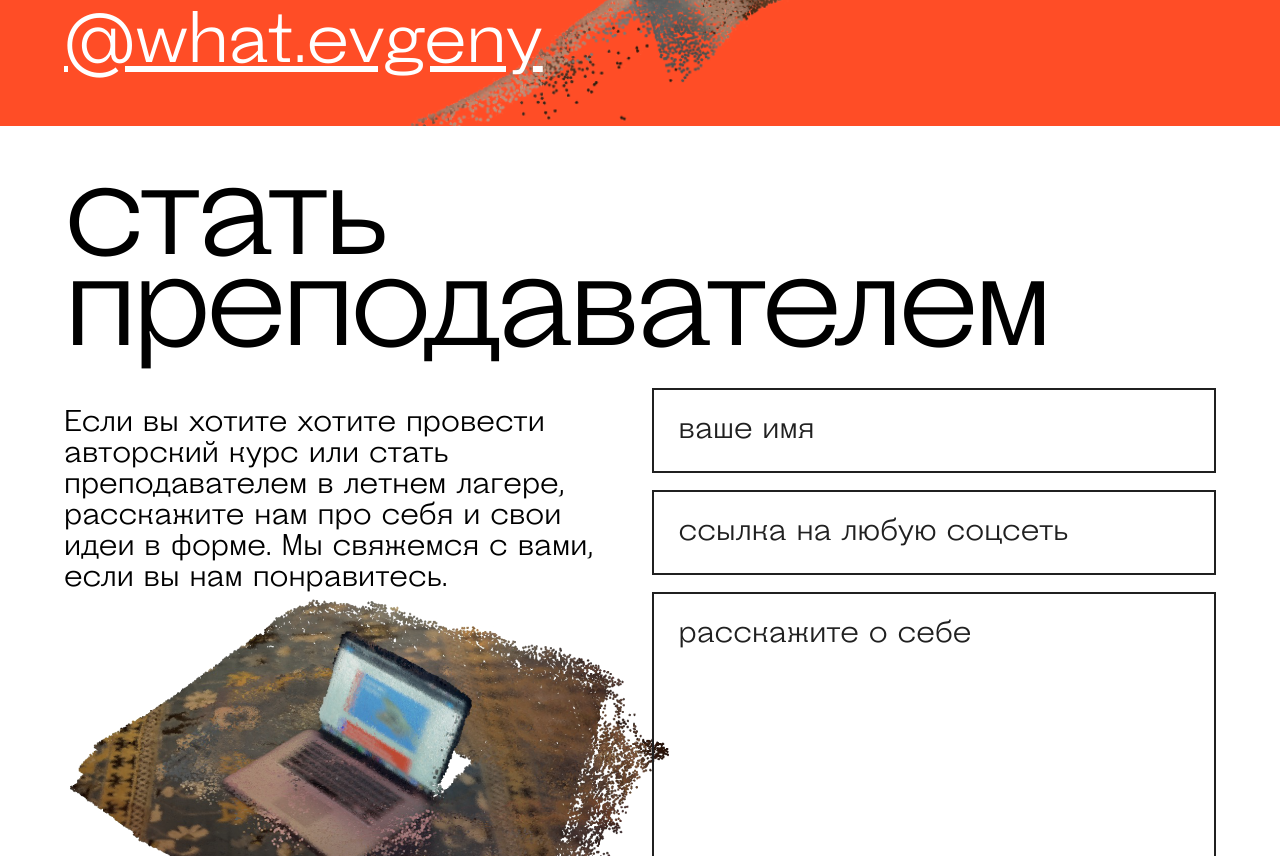
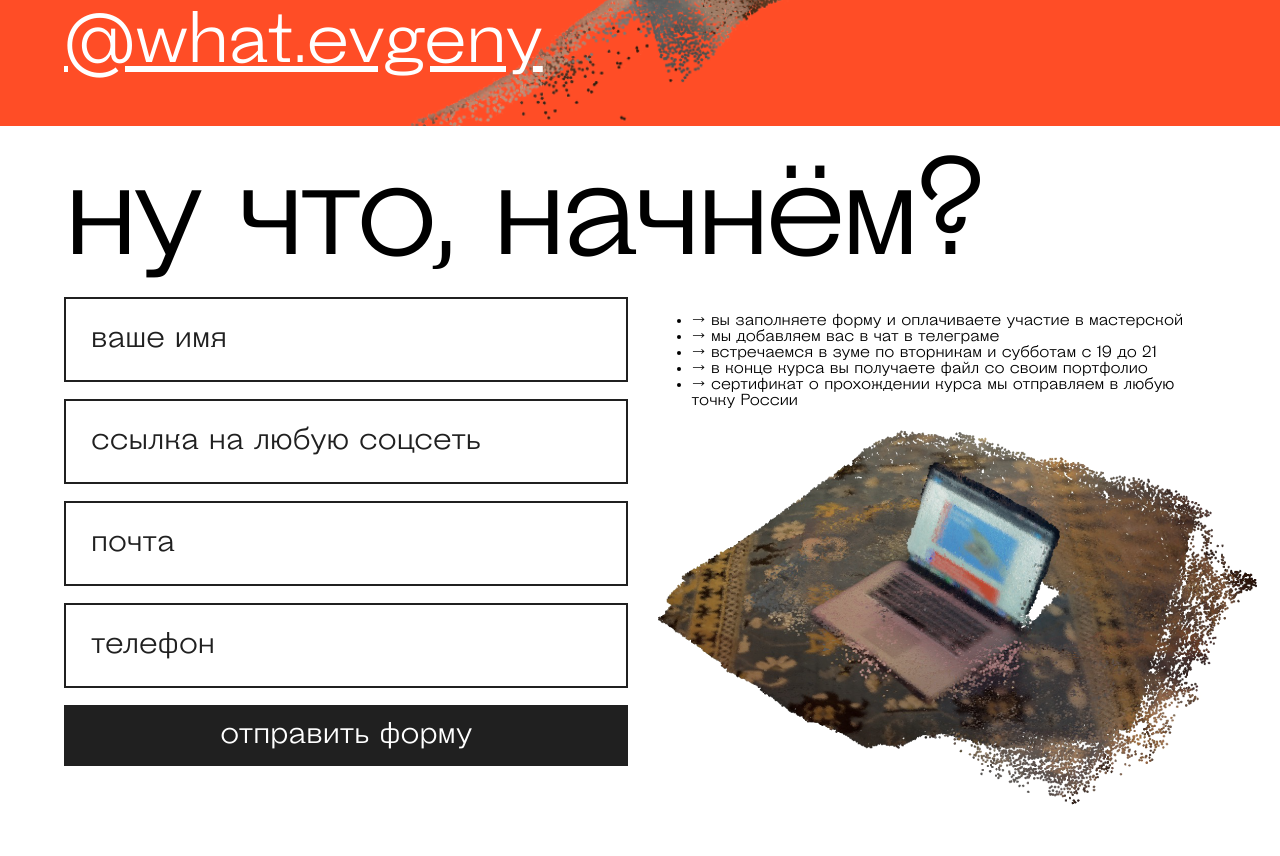
Before and after one commit to mikhail-shishov/zhe-school, a plain HTML site: page courses/cinema/index.html in a window 1280 px wide. Shown: the part 4563-5419 px from the top of the page. Drawn offline with Linux system fonts and the light colour scheme.

Commit message:
22.09 07:30

```diff
--- a/courses/cinema/index.html
+++ b/courses/cinema/index.html
@@ -131,23 +131,28 @@
             <img src="../../img/contact-img.png" class="course-img" alt="">
         </div>
     </section>
-    <section class="course-sect start-teaching-sect">
+    <section class="course-sect start-learning-sect">
         <div class="container">
-            <h2 class="course-name">стать преподавателем</h2>
+            <h2 class="course-name">ну что, начнём?</h2>
             <div class="row">
                 <div class="col">
-                    <p class="text">Если вы хотите хотите провести авторский курс или стать преподавателем в летнем
-                        лагере, расскажите нам про себя и свои идеи в форме. Мы свяжемся с вами, если вы нам
-                        понравитесь.</p>
-                    <img src="../../img/start-teaching-img.png" alt="">
+                    <form action="" class="form start-learning-form">
+                        <input type="text" name="" id="" class="form-input" placeholder="ваше имя">
+                        <input type="text" name="" id="" class="form-input" placeholder="ссылка на любую соцсеть">
+                        <input type="text" name="" id="" class="form-input" placeholder="почта">
+                        <input type="text" name="" id="" class="form-input" placeholder="телефон">
+                        <input type="submit" class="btn form-btn" value="отправить форму">
+                    </form>
                 </div>
                 <div class="col">
-                    <form action="" class="form start-teaching-form">
-                        <input type="text" name="" id="" class="form-input" placeholder="ваше имя">
-                        <input type="text" name="" id="" class="form-input" placeholder="ссылка на любую соцсеть">
-                        <textarea name="" id="" class="form-textarea" placeholder="расскажите о себе"></textarea>
-                        <input type="submit" class="btn form-btn" value="отправить форму">
-                    </form>
+                    <ul class="start-learning-list">
+                        <li>→ вы заполняете форму и оплачиваете участие в мастерской</li>
+                        <li>→ мы добавляем вас в чат в телеграме</li>
+                        <li>→ встречаемся в зуме по вторникам и субботам с 19 до 21</li>
+                        <li>→ в конце курса вы получаете файл со своим портфолио </li>
+                        <li>→ сертификат о прохождении курса мы отправляем в любую точку России</li>
+                    </ul>
+                    <img src="../../img/start-teaching-img.png" alt="">
                 </div>
             </div>
         </div>
--- a/scss/style.scss
+++ b/scss/style.scss
@@ -392,6 +392,10 @@ body {
     }
 }
 
+.program-sect {
+    min-height: auto;
+}
+
 .program-points {
     display: grid;
     grid-template-columns: repeat(2, 1fr);
```
Also changed, not shown: css/style.css, scss/dist/style.css (added), 3 other files.
